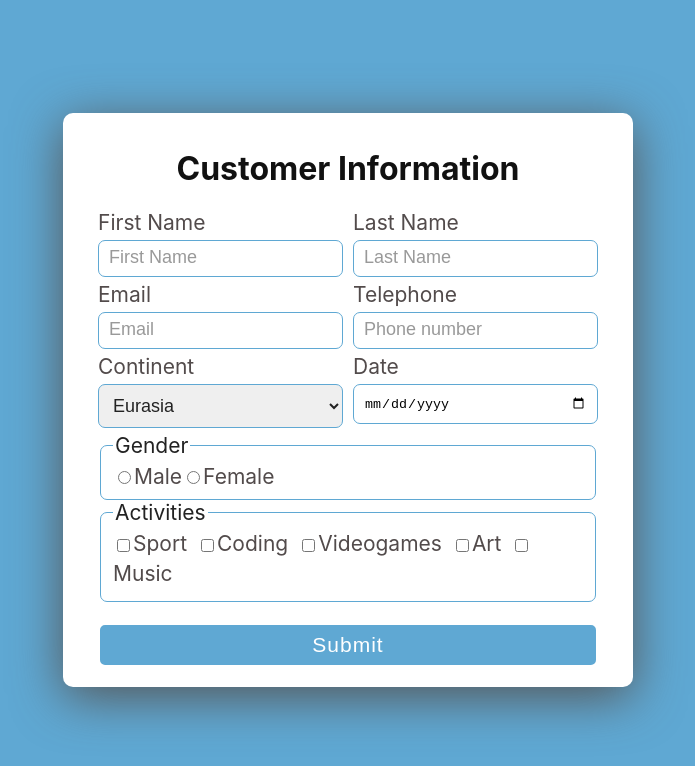
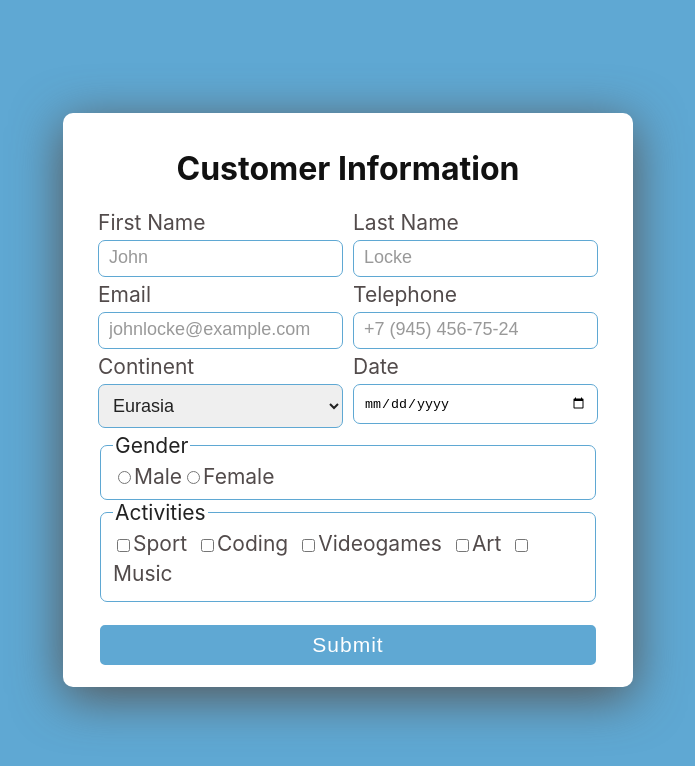
Before and after one commit to SabDennis/react-form-validation, a React (Create React App) app: page / in a window 1280 px wide. Shown: the top 766 px of the page, without its empty margins (292-987 px from the left). Built offline with nearby package versions, Linux system fonts and the light colour scheme.

Commit message:
refactoring

```diff
--- a/src/Form/Form.css
+++ b/src/Form/Form.css
@@ -23,32 +23,6 @@ form {
     display: flex;
     flex-wrap: wrap;
 }
-
-h1 {
-    text-align: center;
-    width: 100%;
-    color: #111;
-}
-
-label {
-    font-size: 21px;
-    color: rgb(82, 75, 75);
-    margin-bottom: 0.25em;
-}
-
-input, select {
-    padding: 10px 10px;
-    border-radius: 7px;
-    outline: none;
-    border: 1px solid #5FA8D3;
-}
-
-input::placeholder, select {
-    font-size: 18px;
-    color: #999;
-}
-
-/* position */
 
 .firstName,
 .lastName,
@@ -81,6 +55,30 @@ input::placeholder, select {
 .firstName,
 .continent {
     margin-right: 1%;
+}
+
+h1 {
+    text-align: center;
+    width: 100%;
+    color: #111;
+}
+
+label {
+    font-size: 21px;
+    color: rgb(82, 75, 75);
+    margin-bottom: 0.25em;
+}
+
+input, select {
+    padding: 10px 10px;
+    border-radius: 7px;
+    outline: none;
+    border: 1px solid #5FA8D3;
+}
+
+input::placeholder, select {
+    font-size: 18px;
+    color: #999;
 }
 
 legend {
--- a/src/Form/Form.js
+++ b/src/Form/Form.js
@@ -8,7 +8,7 @@ class Form extends React.Component {
         lastName: '',
         email: '',
         phoneNumber: '',
-        continent: '',
+        continent: 'Earth',
         sex: '',
         activities: {
             sport: false,
@@ -86,7 +86,7 @@ class Form extends React.Component {
                                 onChange={this.handleChange}
                                 placeholder={this.state.errors.firstNameError
                                     ? this.state.errors.firstNameError
-                                    : "First Name"} />
+                                    : "John"} />
                         </div>
                         <div className="lastName">
                             <label htmlFor="lastName">Last Name</label>
@@ -97,7 +97,7 @@ class Form extends React.Component {
                                 onChange={this.handleChange}
                                 placeholder={this.state.errors.lastNameError
                                     ? this.state.errors.lastNameError
-                                    : "Last Name"} />
+                                    : "Locke"} />
                         </div>
                         <div className="email">
                             <label htmlFor="email">Email</label>
@@ -109,7 +109,7 @@ class Form extends React.Component {
                                 onChange={this.handleChange}
                                 placeholder={this.state.errors.emailError
                                     ? this.state.errors.emailError
-                                    : "Email"} />
+                                    : "johnlocke@example.com"} />
                         </div>
                         <div className="phoneNumber">
                             <label htmlFor="phoneNumber">Telephone</label>
@@ -121,7 +121,7 @@ class Form extends React.Component {
                                 type="tel"
                                 placeholder={this.state.errors.phoneNumberError
                                     ? this.state.errors.phoneNumberError
-                                    : "Phone number"} />
+                                    : "+7 (945) 456-75-24"} />
                         </div>
                         <div className="continent">
                             <label htmlFor="continent">Continent</label>
@@ -145,7 +145,8 @@ class Form extends React.Component {
                                 id="date"
                                 value={this.state.date}
                                 onChange={this.handleChange}
-                                type="date" />
+                                type="date"
+                                required />
                         </div>
                         <fieldset className="gender">
                             <legend>Gender</legend>
```
